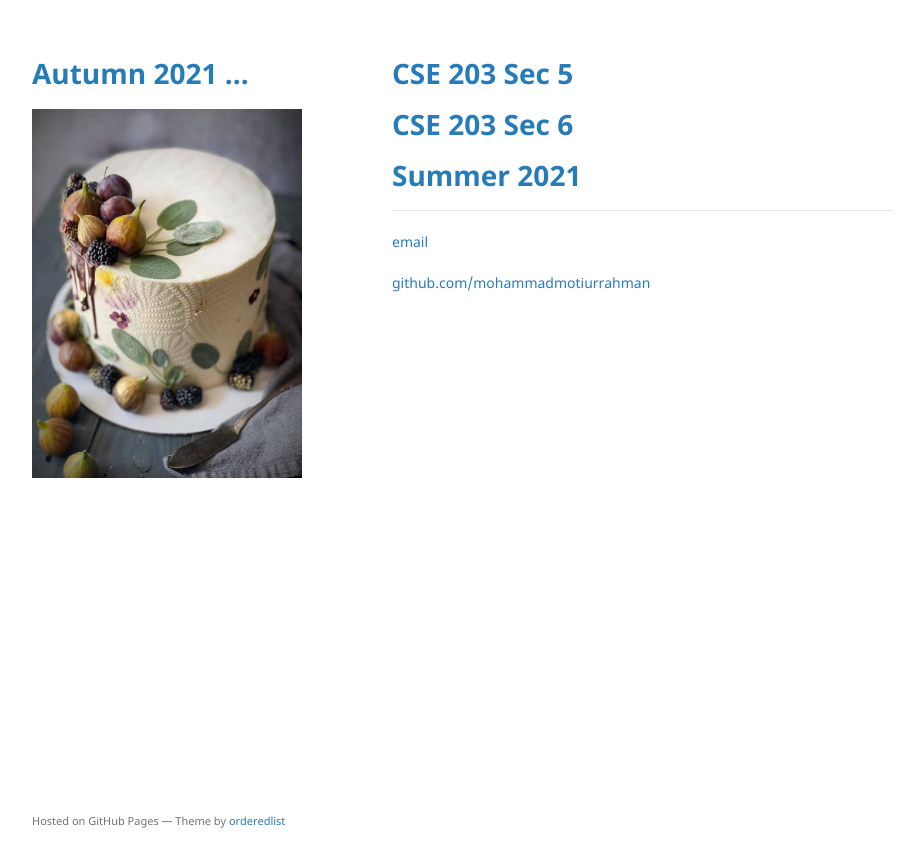
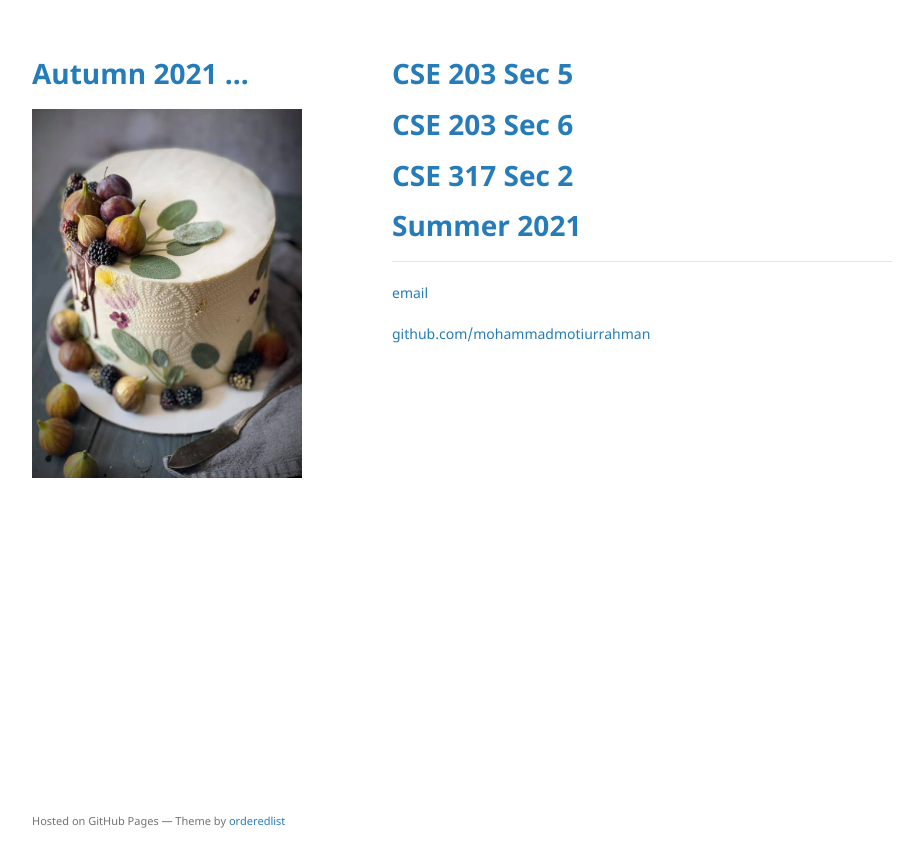
Before and after one commit to mohammadmotiurrahman/mohammadmotiurrahman.github.io, a Jekyll site: the page built from index.md, in a window 1280 px wide. Shown: the top 867 px of the page, without its empty margins (178-1101 px from the left). Built offline with Jekyll 4.4.1, drawn with Linux system fonts in a browser that asks for light colours; our own code applies the rules of GitHub Pages for plain Markdown files.

Commit message:
Update index.md

```diff
--- a/index.md
+++ b/index.md
@@ -1,5 +1,6 @@
 # [CSE 203 Sec 5](https://mohammadmotiurrahman.github.io/cse203_5)
 # [CSE 203 Sec 6](https://mohammadmotiurrahman.github.io/cse203_6)
+# [CSE 317 Sec 2](https://mohammadmotiurrahman.github.io/cse317_2)
 # [Summer 2021](https://mohammadmotiurrahman.github.io/summer2021)
 
 * * *
```
